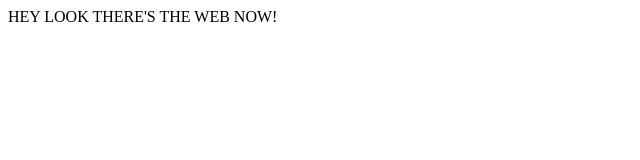
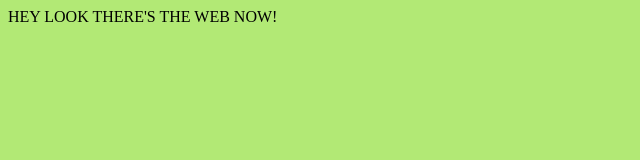
Before and after one commit to eanplatter/eanplatter.github.io, a plain HTML site: page index.html in a window 1280 px wide. Shown: the whole page, without its empty margins (0-640 px from the left). Drawn offline with Linux system fonts and the light colour scheme.

Commit message:
Update index.html

```diff
--- a/index.html
+++ b/index.html
@@ -3,11 +3,11 @@
   <head>
     <meta charset="utf-8">
     <title>ean</title>
-  <body>
+  <body id='lolwat'>
     HEY LOOK THERE'S THE WEB NOW!
     <script type="text/javascript">
       setInterval(function() {
-        var body = document.getElementsByTagName("body")
+        var body = document.getElementById("lolwat")
         var c = body.style
         c.backgroundColor = '#'+Math.floor(Math.random()*16777215).toString(16)
       }, 1000)
```
